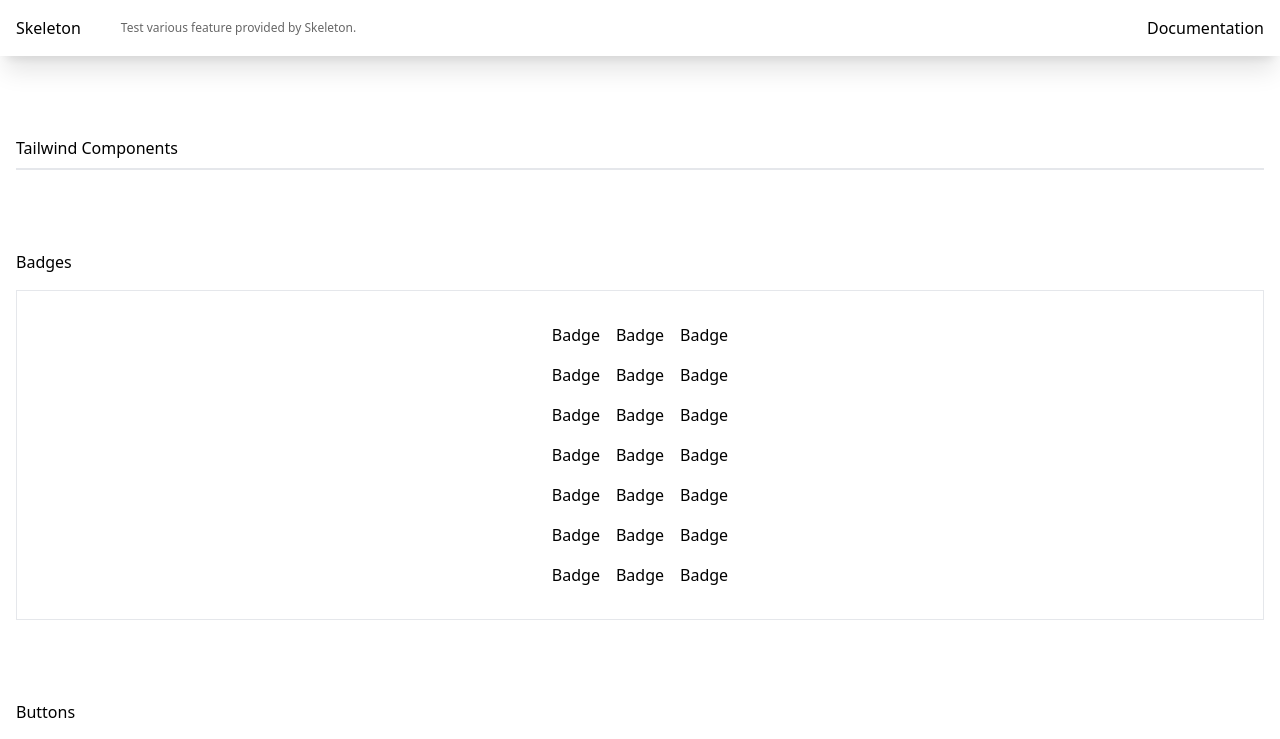
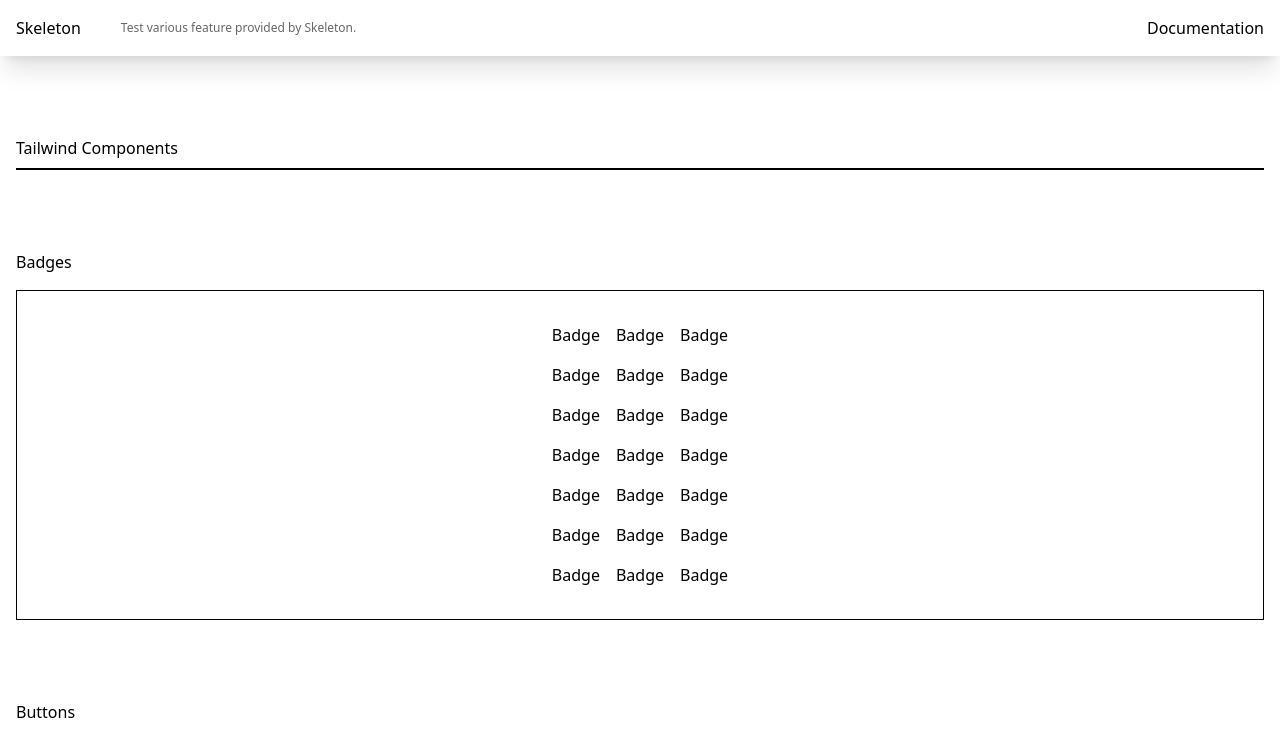
Before and after one commit to skeletonlabs/skeleton-repl-sveltekit, a SvelteKit app: page / in a window 1280 px wide. Shown: the top 739 px of the page. Built offline with nearby package versions, Linux system fonts and the light colour scheme.

Commit message:
Migrate to Tailwind v4

```diff
--- a/package.json
+++ b/package.json
@@ -19,12 +19,12 @@
 		"@sveltejs/kit": "^2.0.0",
 		"@sveltejs/vite-plugin-svelte": "^5.0.0",
 		"@tailwindcss/forms": "^0.5.10",
-		"autoprefixer": "^10.4.20",
+		"@tailwindcss/postcss": "^4.0.9",
 		"prettier": "^3.4.2",
 		"prettier-plugin-svelte": "^3.3.3",
 		"svelte": "^5.0.0",
 		"svelte-check": "^4.0.0",
-		"tailwindcss": "^3.4.17",
+		"tailwindcss": "^4.0.9",
 		"typescript": "^5.0.0",
 		"vite": "^6.0.0"
 	}
--- a/postcss.config.js
+++ b/postcss.config.js
@@ -1,6 +1,5 @@
 export default {
 	plugins: {
-		tailwindcss: {},
-		autoprefixer: {}
+		'@tailwindcss/postcss': {},
 	}
 };
--- a/src/app.css
+++ b/src/app.css
@@ -1,13 +1,3 @@
-@import 'tailwindcss/base';
-@import 'tailwindcss/components';
-@import 'tailwindcss/utilities';
+@import 'tailwindcss';
 
-body {
-	/* OPTIONAL: Background Mesh Gradient */
-	/* https://next.skeleton.dev/docs/design/themes#backgrounds */
-	/* prettier-ignore */
-	background-image:
-		radial-gradient(at 0% 25%, rgba(var(--color-primary-500) / 0.10) 0px, transparent 30%),
-		radial-gradient(at 15% 06%, rgba(var(--color-success-500) / 0.05) 0px, transparent 30%);
-	background-attachment: fixed;
-}
+@custom-variant dark (&:where(.dark, .dark *));
--- a/src/routes/+page.svelte
+++ b/src/routes/+page.svelte
@@ -109,7 +109,7 @@
 				<header>
 					<img
 						src="https://images.unsplash.com/photo-1463171515643-952cee54d42a?q=80&w=450&h=190&auto=format&fit=crop&ixlib=rb-4.0.3&ixid=M3wxMjA3fDB8MHxwaG90by1wYWdlfHx8fGVufDB8fHx8fA%3D%3D"
-						class="aspect-[21/9] w-full grayscale hue-rotate-90"
+						class="aspect-21/9 w-full grayscale hue-rotate-90"
 						alt="banner"
 					/>
 				</header>
--- a/tailwind.config.ts
+++ /dev/null
@@ -1,10 +0,0 @@
-import type { Config } from 'tailwindcss';
-
-export default {
-	darkMode: 'selector',
-	content: ['./src/**/*.{html,js,svelte,ts}'],
-	theme: {
-		extend: {}
-	},
-	plugins: []
-} satisfies Config;
```
Also changed, not shown: 1 other file (tests, documents, lock files or other folders).
